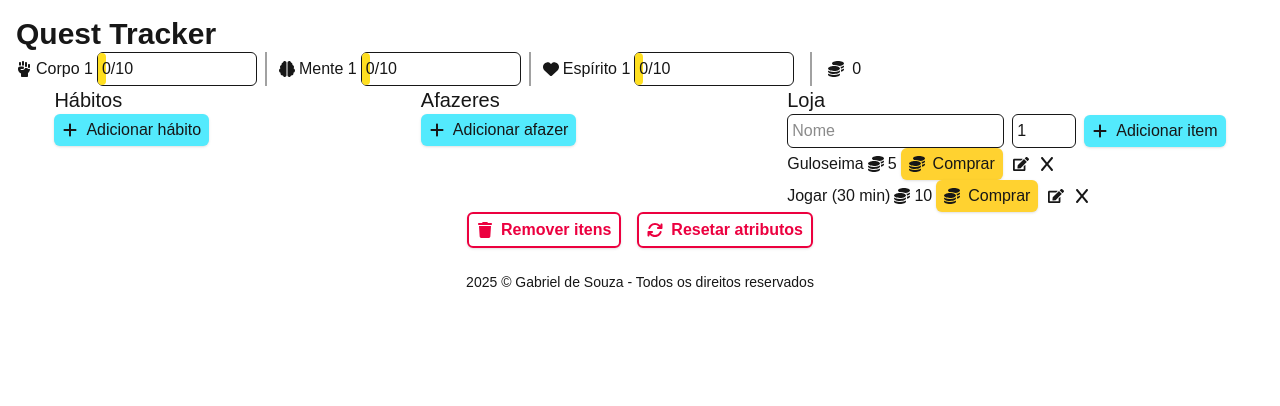
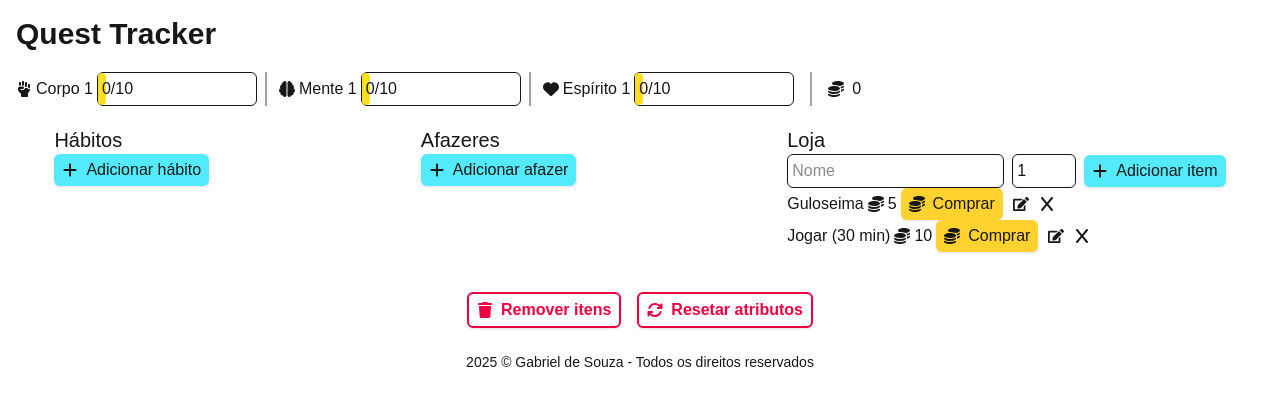
Before and after one commit to gab-souza-martins/gamified-habit-tracker, a Next.js app: page / in a window 1280 px wide. Shown: the top 406 px of the page. Built offline with nearby package versions, Linux system fonts and the light colour scheme.

Commit message:
Adicionadas margens inferiores para título da página, header e main

```diff
--- a/src/app/page.tsx
+++ b/src/app/page.tsx
@@ -125,13 +125,15 @@ const Home = () => {
             />
          )}
 
-         <header>
-            <h1 className="text-3xl font-bold">Quest Tracker</h1>
+         <header className="mb-5">
+            <div className="mb-5">
+               <h1 className="text-3xl font-bold">Quest Tracker</h1>
+            </div>
 
             <UserStats stats={currentStats} />
          </header>
 
-         <main>
+         <main className="mb-10">
             <div className="flex flex-col lg:flex-row items-start justify-evenly gap-4">
                <section className="min-w-1/4 max-w-md">
                   <HabitList
```
